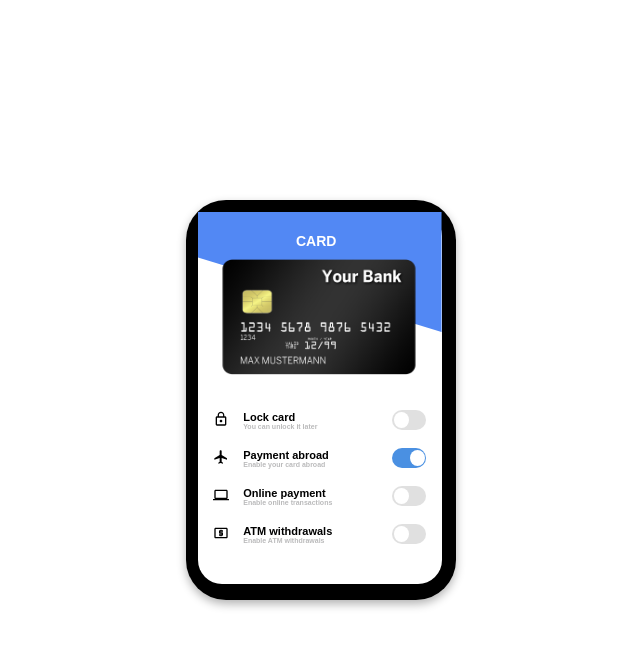
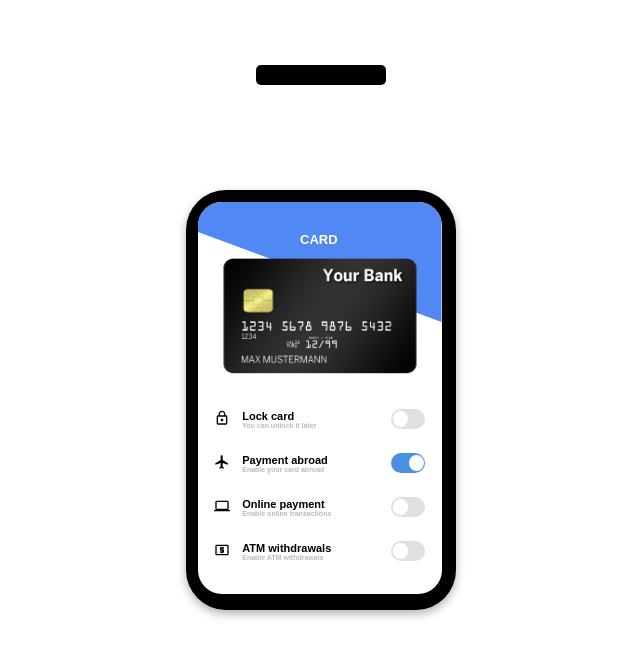
Before and after one commit to Hawa-codes/Loop2-step8, a plain HTML site: page index.html in a window 1280 px wide. Shown: the whole page, without its empty margins (319-959 px from the left). Drawn offline with Linux system fonts and the light colour scheme.

Commit message:
Loop2-step8 Complete

```diff
--- a/index.html
+++ b/index.html
@@ -8,6 +8,7 @@
 </head>
 <body>
     <div class="phone">
+        <div class="notch"></div>
             <div class="screen">
                 <div class="header"></div>
                 <main>
--- a/style.css
+++ b/style.css
@@ -20,29 +20,43 @@ body {
     border-radius: 40px;
     box-shadow: 0 4px 10px rgba(0, 0, 0, 0.3);
     width: 270px;
-    height: 400px;
+    height: 420px;
     margin: 0;
+    overflow: hidden;
+}
+
+.notch {
+    width: 130px;
+    height: 20px;
+    background: #000;
+    border-radius: 5px;
+    position: absolute;
+    top: 65px;
+    left: 50%;
+    transform: translateX(-50%);
+    z-index: 2;
+    overflow: hidden;
 }
 
 .screen {
     position: relative;
     background-color: #ffffff;
-    padding: 0px;
+    padding-top:0px;
     border-radius: 24px;
     width: 99%;
     height: 99%;
+    overflow: hidden;
 }
 
 .header {
     height: 120px;
     background-color: #5288f4;
-    clip-path: polygon(0 0, 100% 0, 100% 100%, 0 38%);
-    overflow: hidden;
+    clip-path: polygon(0 0, 100% 0, 100% 100%, 0 25%);
 }
 
 .card {
     position: relative;
-    margin-top: -88px;
+    margin-top: -80px;
     display: flex;
     align-items: center;
 }
@@ -50,13 +64,13 @@ body {
 .card h1 {
     position: relative;
     color: #ffffff;
-    font-size: 14px;
+    font-size: 13px;
     font-weight: bold;
     display: flex;
     align-items: center;
     justify-content: center;
     top: -72px;
-    left: 98px;
+    left: 102px;
 }
 
 .card-icon {
@@ -65,8 +79,8 @@ body {
     justify-content: center;
     width: 210px;
     height: 130px;
-    margin-top: 8px;
-    margin-left: -25px;
+    margin-top: 9px;
+    margin-left: -22px;
 }
 
 .setting-item {
@@ -86,8 +100,8 @@ li {
     flex-direction: row;
     align-items: center;
     justify-content: space-between;
-    margin-bottom: 18px;
-    gap: -5px;
+    margin-bottom: 24px;
+    gap: -2px;
 }
 
 .first {
@@ -96,7 +110,7 @@ li {
     align-items: flex-start;
     justify-content: space-between;
     margin-right: 60px;
-    gap: 6px;
+    gap: 4px;
 }
 
 .img-icon {
```
Also changed, not shown: img/Screenshot.png (added).
